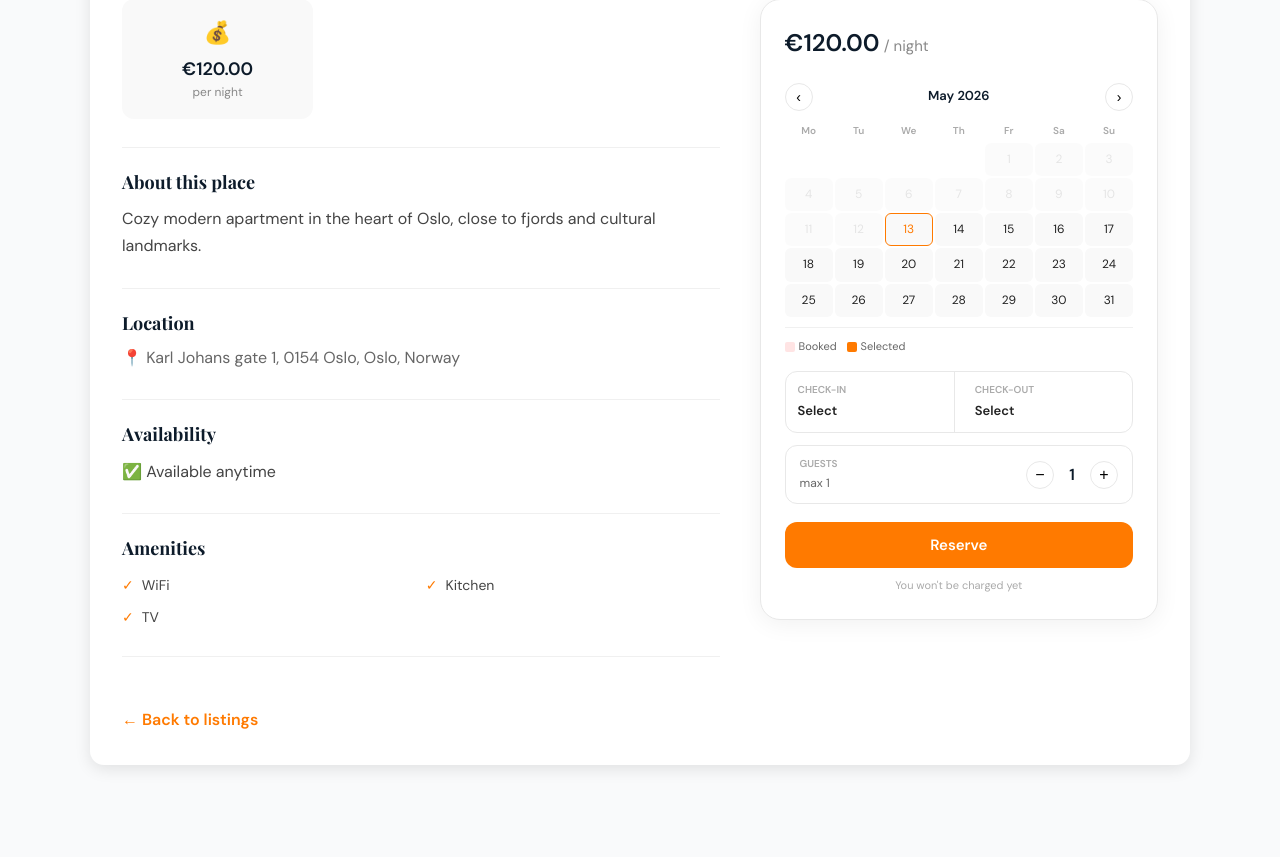
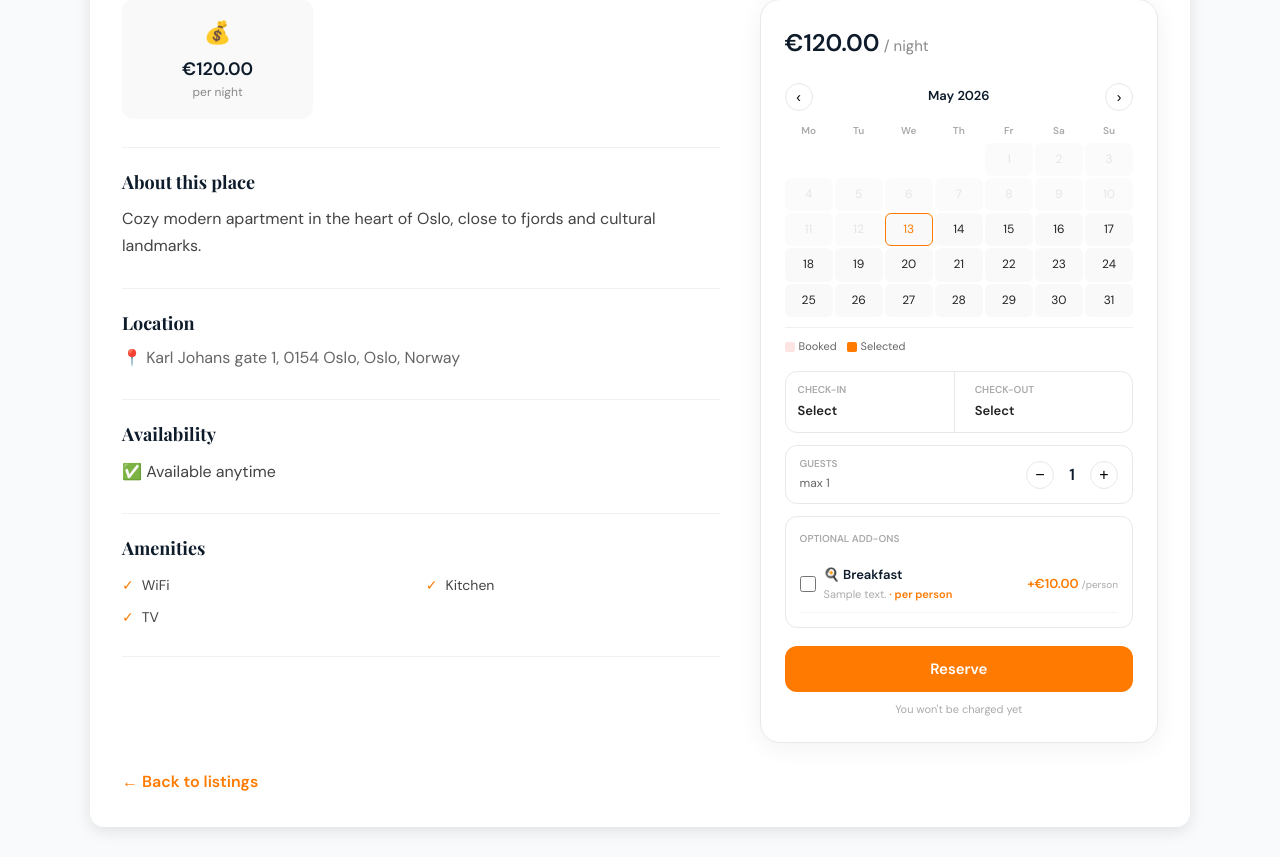
Before and after one commit to Joakim-Pham/Web-application-development-Group-assignment, a Django app: page /listings/1/ in a window 1280 px wide. Shown: the part 675-1532 px from the top of the page. Before the commit the page ends 1444 px from the top, so only its background shows below. Run offline with Django 5.2, Linux system fonts and the light colour scheme; a user stored in the database is signed in; data comes from the database, SQL or seed files in the repository; tables that the repository leaves empty hold one stand-in row (values such as "Sample post").

Commit message:
Add add-on services, per-person pricing, improved listing detail

```diff
--- a/listings/templates/listings/listing_detail.html
+++ b/listings/templates/listings/listing_detail.html
@@ -228,6 +228,45 @@
                     </div>
                 </div>
 
+                <!-- Add-on services -->
+                {% with addons=listing.addons.all %}
+                {% if addons %}
+                <div style="border:1.5px solid #e8e8e8; border-radius:12px; padding:14px; margin-bottom:12px;">
+                    <div style="font-size:10px; font-weight:600; color:#aaa; text-transform:uppercase; margin-bottom:10px;">Optional add-ons</div>
+                    {% for addon in addons %}
+                    <label style="display:flex; align-items:center; justify-content:space-between; padding:8px 0; border-bottom:1px solid #f5f5f5; cursor:pointer;">
+                        <div style="display:flex; align-items:center; gap:8px;">
+                            <input type="checkbox" name="addon_{{ addon.id }}" value="{{ addon.price }}"
+                                   data-perperson="{% if addon.service == 'breakfast' or addon.service == 'dinner' %}true{% else %}false{% endif %}"
+                                   onchange="calcTotal()"
+                                   style="width:16px; height:16px; accent-color:#ff7a00;">
+                            <div>
+                                <div style="font-size:13px; font-weight:600;" class="addon-name">
+                                    {% if addon.service == 'breakfast' %}🍳{% elif addon.service == 'airport_transfer' %}🚗{% elif addon.service == 'dinner' %}🍽{% endif %}
+                                    {{ addon.get_service_display }}
+                                </div>
+                                <div style="font-size:11px; color:#aaa;">
+                                    {{ addon.description }}
+                                    {% if addon.service == 'breakfast' or addon.service == 'dinner' %}
+                                    <span style="color:#ff7a00; font-weight:600;">· per person</span>
+                                    {% else %}
+                                    <span style="color:#888;">· flat rate</span>
+                                    {% endif %}
+                                </div>
+                            </div>
+                        </div>
+                        <div style="font-size:13px; font-weight:700; color:#ff7a00; white-space:nowrap; margin-left:8px;">
+                            +€{{ addon.price }}
+                            {% if addon.service == 'breakfast' or addon.service == 'dinner' %}
+                            <span style="font-size:10px; color:#aaa; font-weight:400;">/person</span>
+                            {% endif %}
+                        </div>
+                    </label>
+                    {% endfor %}
+                </div>
+                {% endif %}
+                {% endwith %}
+
                 <!-- Price preview -->
                 <div id="price-preview" style="display:none; background:#fff7f0; border-radius:10px; padding:12px 14px; margin-bottom:12px;">
                     <div style="display:flex; justify-content:space-between; font-size:13px; margin-bottom:4px;">
@@ -328,11 +367,11 @@ function renderCalendar() {
 
         let bg = '#f9f9f9', color = '#222', border = '1px solid transparent', cursor = 'pointer', opacity = '1', fw = '400';
 
-        if (past)         { color = '#ccc'; cursor = 'default'; opacity = '0.5'; }
-        else if (booked)  { bg = '#ffe4e4'; color = '#e53935'; cursor = 'not-allowed'; }
+        if (past)            { color = '#ccc'; cursor = 'default'; opacity = '0.5'; }
+        else if (booked)     { bg = '#ffe4e4'; color = '#e53935'; cursor = 'not-allowed'; }
         else if (isCI||isCO) { bg = '#ff7a00'; color = 'white'; fw = '700'; }
-        else if (inRange) { bg = '#fff0e6'; color = '#ff7a00'; }
-        else if (isToday) { border = '1.5px solid #ff7a00'; color = '#ff7a00'; }
+        else if (inRange)    { bg = '#fff0e6'; color = '#ff7a00'; }
+        else if (isToday)    { border = '1.5px solid #ff7a00'; color = '#ff7a00'; }
 
         grid.innerHTML += `<div onclick="${!booked && !past ? `pickDate('${dateStr}')` : ''}"
             title="${booked ? 'Already booked' : ''}"
@@ -353,7 +392,7 @@ function pickDate(dateStr) {
             d.setDate(d.getDate() + 1);
         }
         if (blocked) { alert('Range includes booked dates.'); ciInput.value = ''; coInput.value = ''; }
-        else { coInput.value = dateStr; calcPrice(); }
+        else { coInput.value = dateStr; calcTotal(); }
     } else { ciInput.value = dateStr; coInput.value = ''; }
     document.getElementById('ci-display').textContent = formatDate(ciInput.value);
     document.getElementById('co-display').textContent = formatDate(coInput.value);
@@ -369,18 +408,40 @@ function changeGuests(dir) {
     guestCount = Math.min(maxGuests, Math.max(1, guestCount + dir));
     document.getElementById('guest-count').textContent = guestCount;
     document.getElementById('guests-input').value = guestCount;
+    calcTotal();
 }
 
-function calcPrice() {
+function calcTotal() {
     const ci = new Date(document.querySelector('[name=check_in]').value);
     const co = new Date(document.querySelector('[name=check_out]').value);
     const nights = (co - ci) / (1000 * 60 * 60 * 24);
     const preview = document.getElementById('price-preview');
     if (nights > 0) {
+        const baseTotal = nights * pricePerNight;
+        let addonsTotal = 0;
+        let addonsBreakdown = [];
+        document.querySelectorAll('input[name^="addon_"]:checked').forEach(cb => {
+            const price = parseFloat(cb.value);
+            const label = cb.closest('label').querySelector('.addon-name').textContent.trim();
+            const isPerPerson = cb.dataset.perperson === 'true';
+            if (isPerPerson) {
+                const subtotal = price * guestCount;
+                addonsTotal += subtotal;
+                addonsBreakdown.push(`${label} ×${guestCount} = €${subtotal.toFixed(2)}`);
+            } else {
+                addonsTotal += price;
+                addonsBreakdown.push(`${label} = €${price.toFixed(2)}`);
+            }
+        });
+        const grandTotal = baseTotal + addonsTotal;
         preview.style.display = 'block';
-        document.getElementById('nights-label').textContent = `${nights} night${nights!==1?'s':''} × €${pricePerNight}`;
-        document.getElementById('total-price').textContent = `€${(nights * pricePerNight).toFixed(2)}`;
-    } else { preview.style.display = 'none'; }
+        let breakdown = `${nights} night${nights!==1?'s':''} × €${pricePerNight} = €${baseTotal.toFixed(2)}`;
+        if (addonsBreakdown.length > 0) breakdown += ` + ${addonsBreakdown.join(', ')}`;
+        document.getElementById('nights-label').textContent = breakdown;
+        document.getElementById('total-price').textContent = `€${grandTotal.toFixed(2)}`;
+    } else {
+        preview.style.display = 'none';
+    }
 }
 
 renderCalendar();
```
